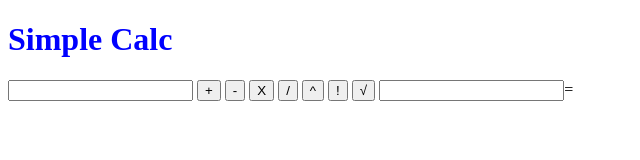
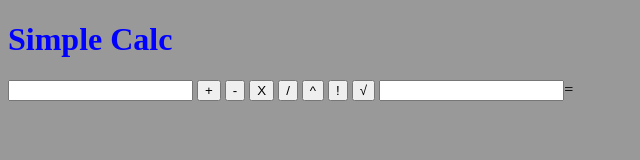
Before and after one commit to richmondwatkins/simple-calc, a website: page app/index.jade in a window 1280 px wide. Shown: the whole page, without its empty margins (0-640 px from the left). Drawn offline with nearby package versions, Linux system fonts and the light colour scheme; files that its build step writes are made by us from their sources.

Commit message:
changes again

```diff
--- a/app/css/app.less
+++ b/app/css/app.less
@@ -1,3 +1,7 @@
+
+body {
+  background-color: #999999;
+}
 
 h1 {
   color: blue;
```
